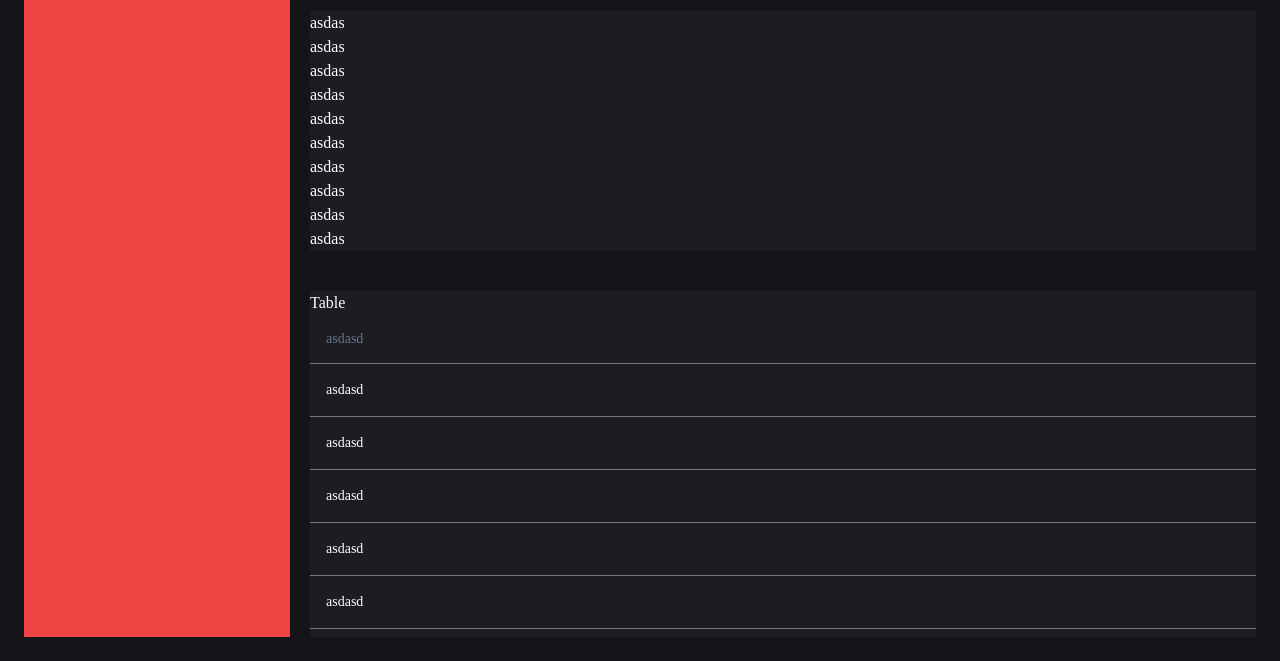
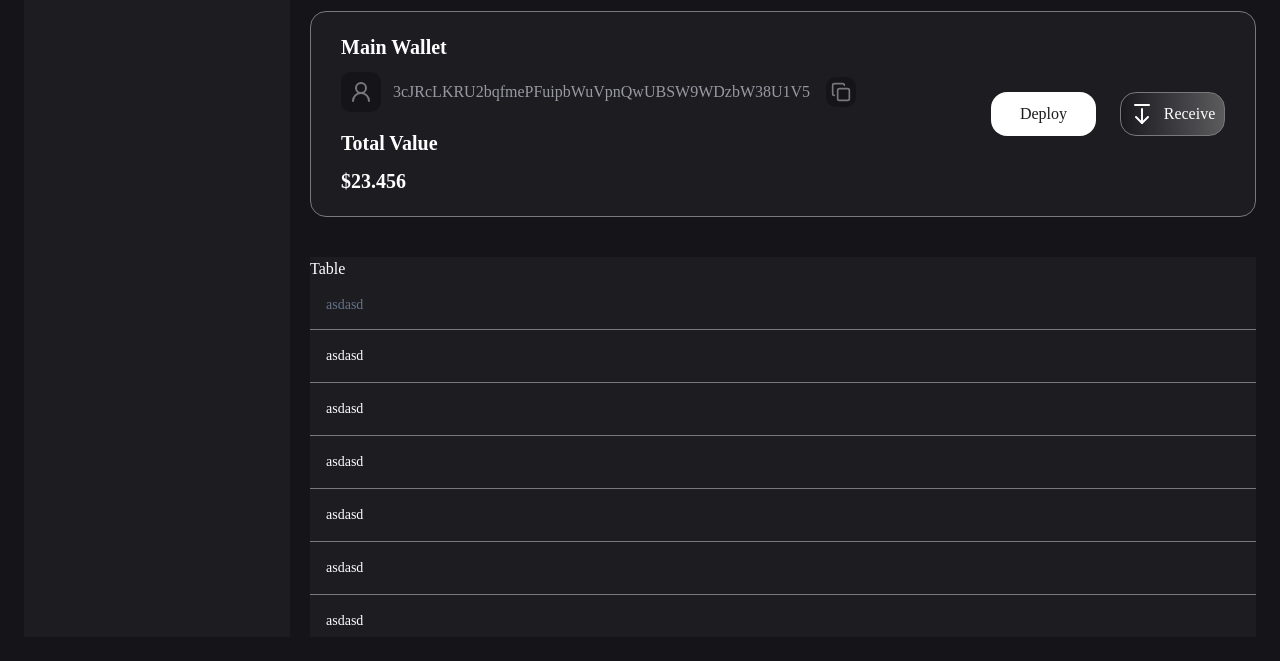
Before and after one commit to ZpokenWeb3/nil-snap, a Gatsby site in the folder packages/site/: page / in a window 1280 px wide. Shown: the part 139-800 px from the top of the page. Built offline with nearby package versions, Linux system fonts and the light colour scheme; Gatsby itself is replaced by a stand-in of ours.

Commit message:
add gradient button

```diff
--- a/packages/site/src/App.tsx
+++ b/packages/site/src/App.tsx
@@ -57,7 +57,7 @@ export const App: FunctionComponent<AppProps> = ({ children }) => {
     <div className="flex flex-col gap-5 pt-5 px-6 h-screen m-0 pb-6">
       <Header />
       <div className="flex h-[calc(100vh-114px)] gap-5">
-        <aside className="basis-[266px] bg-red-500">asd</aside>
+        <aside className="basis-[266px] bg-card">asd</aside>
         <div className="flex-1 overflow-auto">{children}</div>
       </div>
     </div>
--- a/packages/site/src/components/ui/button.tsx
+++ b/packages/site/src/components/ui/button.tsx
@@ -18,7 +18,10 @@ const buttonVariants = cva(
           'bg-secondary text-secondary-foreground hover:bg-secondary/80',
         ghost: 'hover:bg-accent hover:text-accent-foreground',
         link: 'text-primary underline-offset-4 hover:underline',
+        gradient:
+          'text-foreground border-[0.7px] border-border background-size-200 bg-button-gradient transition-all duration-500 hover:bg-right',
       },
+
       size: {
         default: 'h-11 px-4 py-2',
         sm: 'h-9 rounded-md px-3',
--- a/packages/site/src/pages/index.tsx
+++ b/packages/site/src/pages/index.tsx
@@ -1,3 +1,6 @@
+import { ArrowDownFromLine, Copy, Download, Upload, User2 } from 'lucide-react';
+
+import { Button } from '../components/ui/button';
 import {
   Table,
   TableBody,
@@ -11,15 +14,34 @@ const Index = () => {
   return (
     <div className="flex flex-col gap-[30px] h-full">
       <p className="text-[32px] leading-[30px] font-semibold">Dashboard</p>
-      <div className="bg-card mb-[10px]">
-        <p>asdas</p>
-        <p>asdas</p>
-        <p>asdas</p>
-        <p>asdas</p>
-        <p>asdas</p>
-        <p>asdas</p> <p>asdas</p> <p>asdas</p>
-        <p>asdas</p>
-        <p>asdas</p>
+      <div className="bg-card mb-[10px] px-[30px] py-5 border-[0.5px] border-border rounded-lg flex justify-between items-center">
+        <div className="flex flex-col gap-2">
+          <p className="text-xl leading-[30px] font-semibold pb-[2px]">
+            Main Wallet
+          </p>
+          <div className="flex gap-3 items-center mb-2">
+            <div className="p-2 bg-background rounded-[10px]">
+              <User2 className="size-6 text-icon-secondary" />
+            </div>
+            <p className="text-base font-medium text-text-secondary mr-1">
+              3cJRcLKRU2bqfmePFuipbWuVpnQwUBSW9WDzbW38U1V5
+            </p>
+            <div className="p-[5px] bg-background rounded-[10px] cursor-pointer">
+              <Copy className="size-5 text-icon-secondary" />
+            </div>
+          </div>
+          <p className="text-xl leading-[30px] font-semibold">Total Value</p>
+          <p className="text-xl leading-[30px] font-semibold">$23.456</p>
+        </div>
+        <div className="flex gap-6">
+          <Button className="w-[105px]">Deploy</Button>
+          <Button variant="gradient" className="w-[105px]">
+            <div className="flex items-center gap-[10px]">
+              <ArrowDownFromLine className="zise-5" />
+              <p>Receive</p>
+            </div>
+          </Button>
+        </div>
       </div>
       <div className="grow bg-card flex flex-col">
         <p>Table</p>
--- a/packages/site/src/style/globals.css
+++ b/packages/site/src/style/globals.css
@@ -51,6 +51,7 @@
     /* Custom */
     --icon-background: 260 5% 11%; /* #1C1B1E */
     --icon-secondary: 240 1% 48%; /* #7A7A7C */
+    --text-secondary: 240 5% 62%; /* #9999A2 */
   }
 }
 
@@ -62,4 +63,8 @@
     @apply bg-background text-foreground;
     font-feature-settings: 'rlig' 1, 'calt' 1;
   }
+
+  .background-size-200 {
+    background-size: 200%;
+  }
 }
--- a/packages/site/tailwind.config.js
+++ b/packages/site/tailwind.config.js
@@ -51,6 +51,9 @@ module.exports = {
           secondary: 'hsl(var(--icon-secondary))',
           background: 'hsl(var(--icon-background))',
         },
+        text: {
+          secondary: 'hsl(var(--text-secondary))',
+        },
       },
       borderRadius: {
         lg: `var(--radius)`,
@@ -74,6 +77,10 @@ module.exports = {
         'accordion-down': 'accordion-down 0.2s ease-out',
         'accordion-up': 'accordion-up 0.2s ease-out',
       },
+      backgroundImage: {
+        'button-gradient':
+          'linear-gradient(90deg, rgba(21, 20, 25, 0.4) 0%, rgba(153, 153, 153, 0.5) 50%, rgba(21, 20, 25, 0.4) 100%)',
+      },
     },
   },
   // eslint-disable-next-line n/global-require
```
